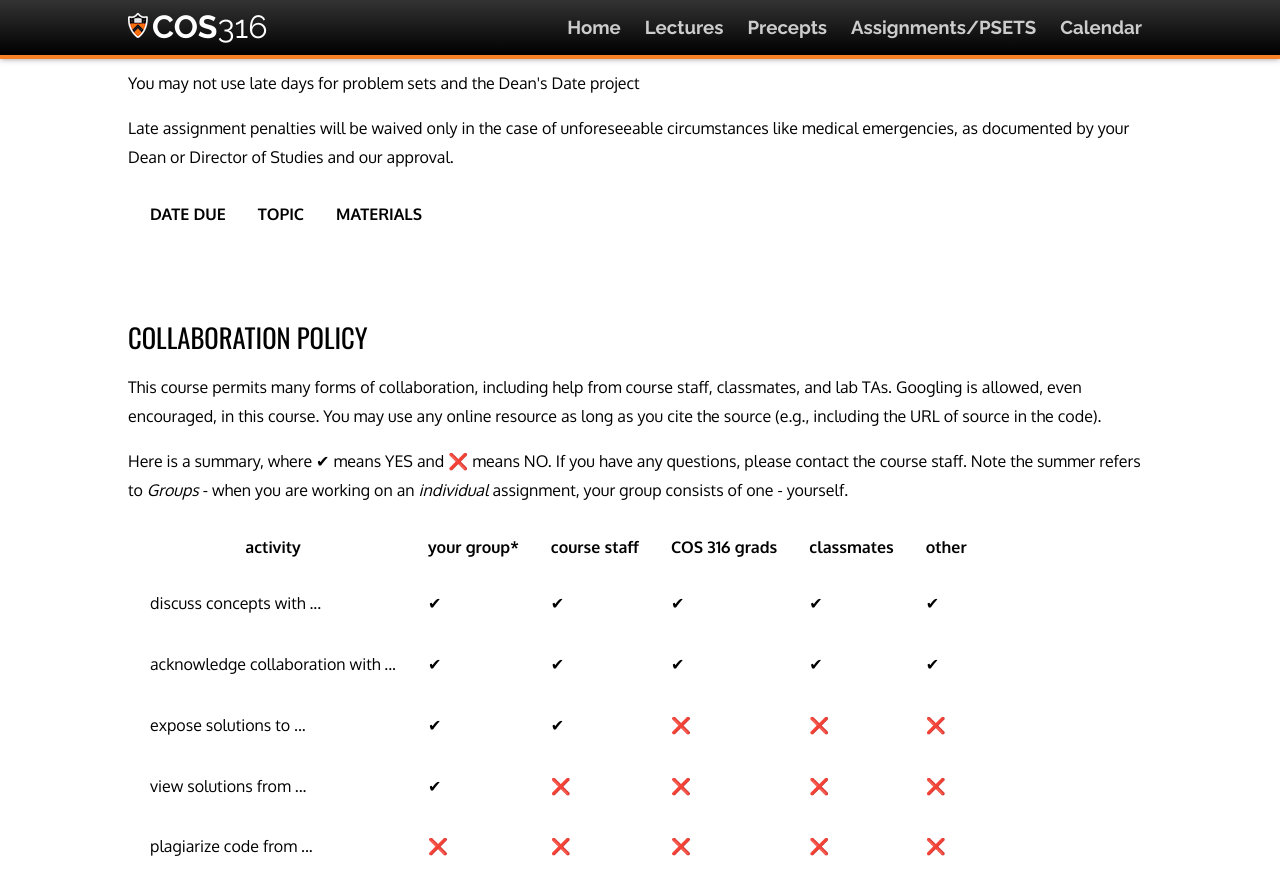
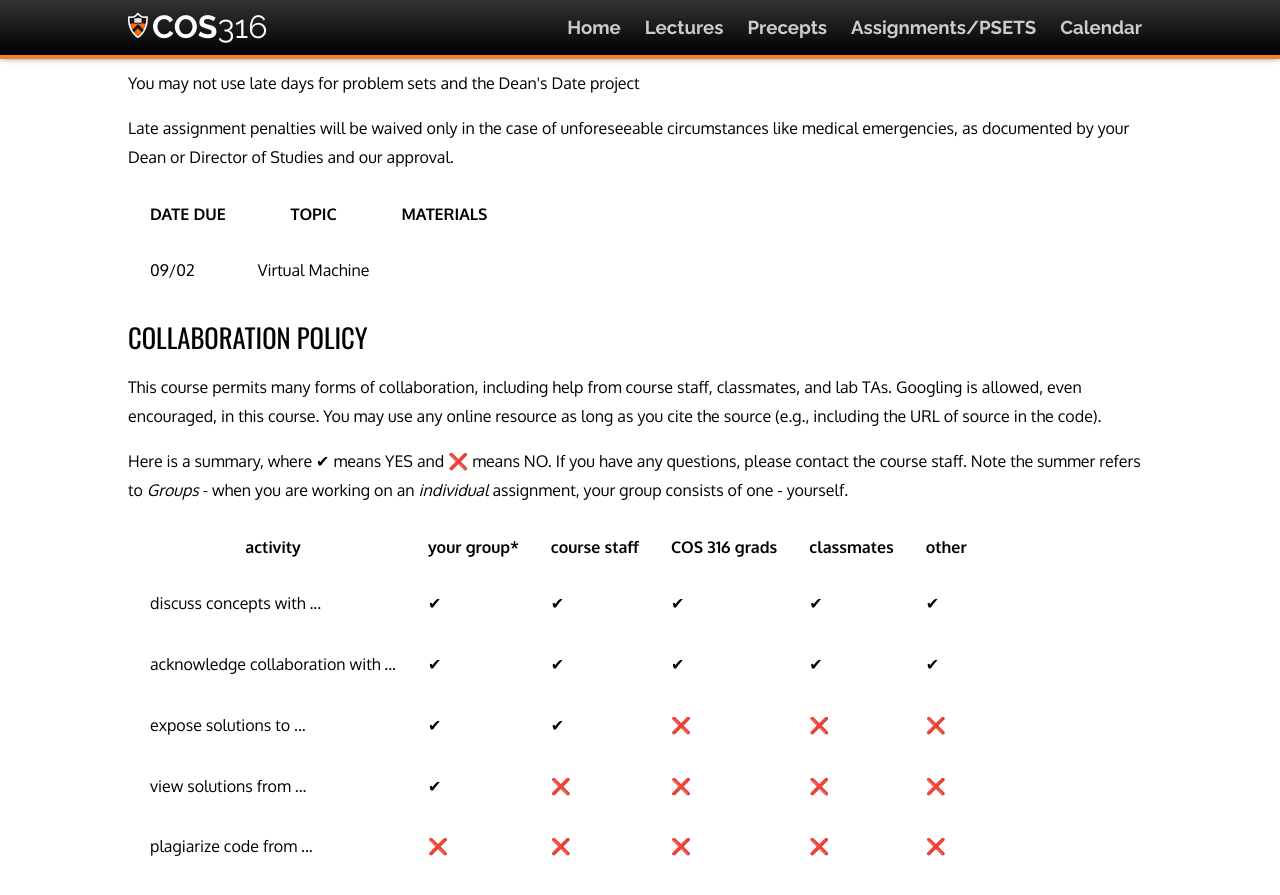
Before and after one commit to cos316/cos316-web, a Jekyll site: the page built from assignments.md, in a window 1280 px wide and 900 px high, scrolled down 511 px. Shown: the top 895 px of the window. Built offline with Jekyll 4.4.1, drawn with Linux system fonts in a browser that asks for light colours; nearby versions of some CDN libraries.

Commit message:
Assignment 0

```diff
--- a/assignments.md
+++ b/assignments.md
@@ -36,7 +36,7 @@ your Dean or Director of Studies and our approval.
 
 | DATE DUE               |TOPIC                  |MATERIALS
 | -----------------------|-----------------------|---------------------------------------------------------
-|                        |                       |
+| 09/02                  | Virtual Machine       |
 
 ## Collaboration Policy
 
```
